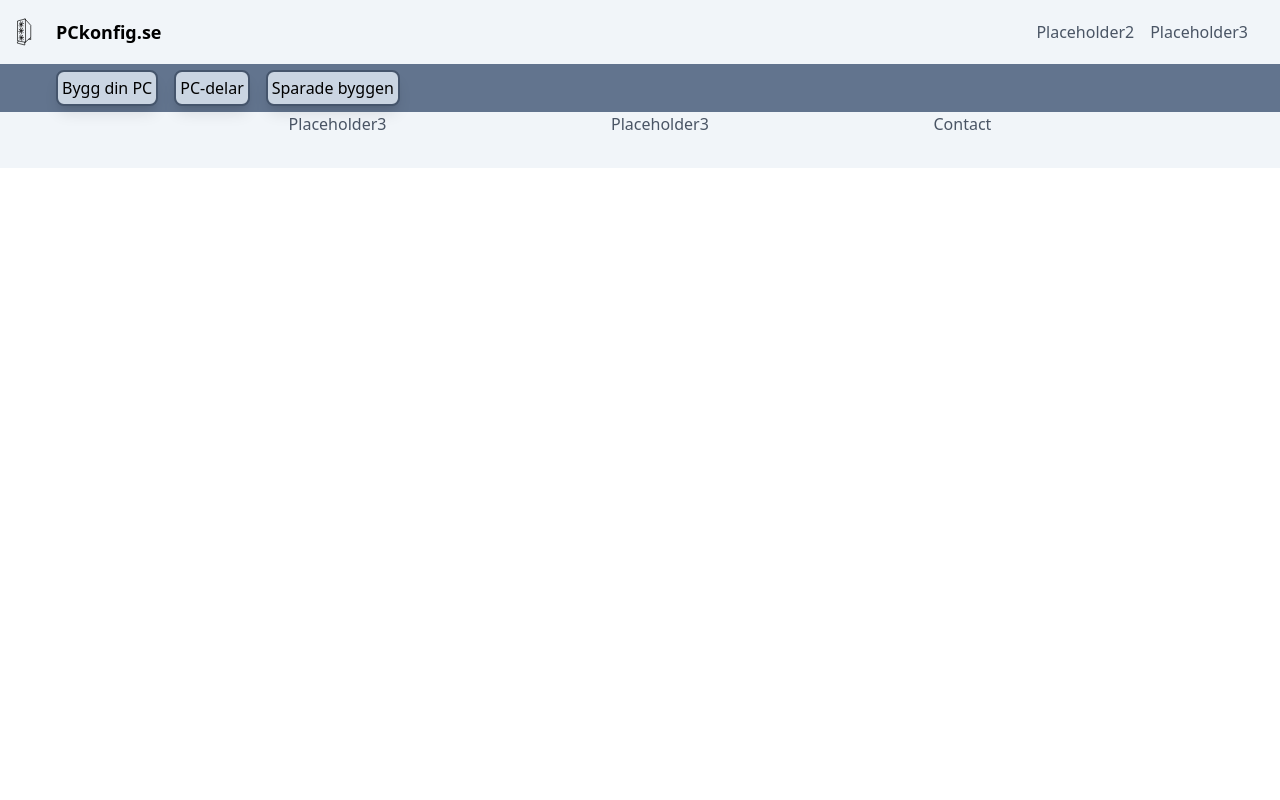
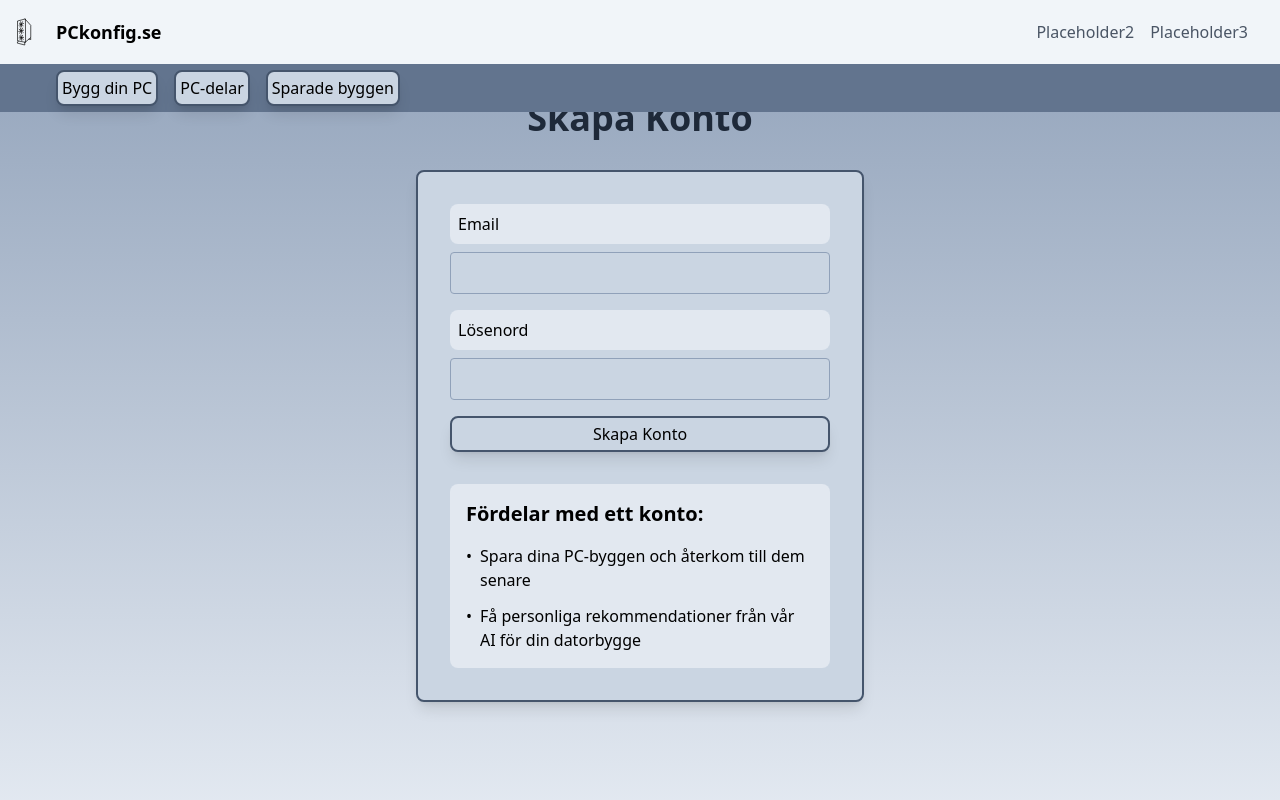
Before and after one commit to Jasuni69/pckonfigApp, a React (Vite) app in the folder frontend/: page /createaccount in a window 1280 px wide. Shown: the top 800 px of the page. Built offline with nearby package versions, Linux system fonts and the light colour scheme.

Commit message:
started working on a login page on the frontend and adding some schemas and models to reflect that in the backend

```diff
--- a/frontend/src/App.jsx
+++ b/frontend/src/App.jsx
@@ -6,22 +6,23 @@ import Home from "./pages/Home";
 import About from "./pages/About";
 import Contact from "./pages/Contact";
 import PcBuilder from "./pages/PcBuilder";
-
+import CreateAccount from "./pages/CreateAccount";
+import Login from "./pages/Login";
 
 const App = () => {
   return (
-  <Router>
-
+    <Router>
       <Navbar />
       <Routes>
         <Route path="/" element={<Home />} />
         <Route path="/about" element={<About />} />
         <Route path="/contact" element={<Contact />} />
         <Route path="/pcbuilder" element={<PcBuilder />} />
+        <Route path="/createaccount" element={<CreateAccount />} />
+        <Route path="/login" element={<Login />} />
       </Routes>
       <Footer />
-
-  </Router>
+    </Router>
   );
 };
 
--- /dev/null
+++ b/frontend/src/pages/CreateAccount.jsx
@@ -0,0 +1,46 @@
+import React from "react";
+
+const CreateAccount = () => {
+  return (
+    <div className="wrapper bg-gradient-to-b from-slate-400 to-slate-200">
+      <div className="min-h-screen flex flex-col items-center justify-center">
+        <h1 className="text-4xl font-bold text-gray-800 mb-8">Skapa Konto</h1>
+        <div className="bg-slate-300 border-2 border-slate-600 rounded-lg p-8 shadow-lg max-w-md w-full mx-4">
+          <form>
+            <div className="mb-4">
+              <div className="bg-slate-200 p-2 rounded-lg mb-2">
+                <label className="block text-black">Email</label>
+              </div>
+              <input type="email" className="w-full p-2 rounded border border-slate-400" />
+            </div>
+            <div className="mb-4">
+              <div className="bg-slate-200 p-2 rounded-lg mb-2">
+                <label className="block text-black">Lösenord</label>
+              </div>
+              <input type="password" className="w-full p-2 rounded border border-slate-400" />
+            </div>
+            <button type="submit" className="w-full bg-slate-300 text-black hover:text-gray-700 hover:scale-105 border-2 hover:bg-slate-400 border-slate-600 rounded-lg p-1 shadow-lg">
+              Skapa Konto
+            </button>
+          </form>
+
+          <div className="mt-8 bg-slate-200 p-4 rounded-lg">
+            <h2 className="text-xl font-semibold mb-4">Fördelar med ett konto:</h2>
+            <ul className="space-y-3">
+              <li className="flex items-start">
+                <span className="mr-2">•</span>
+                <span>Spara dina PC-byggen och återkom till dem senare</span>
+              </li>
+              <li className="flex items-start">
+                <span className="mr-2">•</span>
+                <span>Få personliga rekommendationer från vår AI för din datorbygge</span>
+              </li>
+            </ul>
+          </div>
+        </div>
+      </div>
+    </div>
+  );
+};
+
+export default CreateAccount;
--- a/frontend/src/pages/Home.jsx
+++ b/frontend/src/pages/Home.jsx
@@ -19,7 +19,10 @@ const Home = () => {
               Börja Bygga
             </Link>
             <Link to="/savedbuilds" className="bg-slate-300 text-black hover:text-gray-700 hover:scale-105 border-2 hover:bg-slate-400 border-slate-600 rounded-lg p-1 shadow-lg">
-              Se Byggen
+              Se Dina Byggen
+            </Link>
+            <Link to="/createaccount" className="bg-slate-300 text-black hover:text-gray-700 hover:scale-105 border-2 hover:bg-slate-400 border-slate-600 rounded-lg p-1 shadow-lg">
+               Skapa Konto
             </Link>
           </div>
 
--- /dev/null
+++ b/frontend/src/pages/Login.jsx
@@ -0,0 +1,9 @@
+import React from 'react'
+
+export default function Login() {
+  return (
+    <div className="wrapper bg-gradient-to-b from-slate-400 to-slate-200">
+        <h1>Login</h1>
+    </div>
+  )
+}
```
